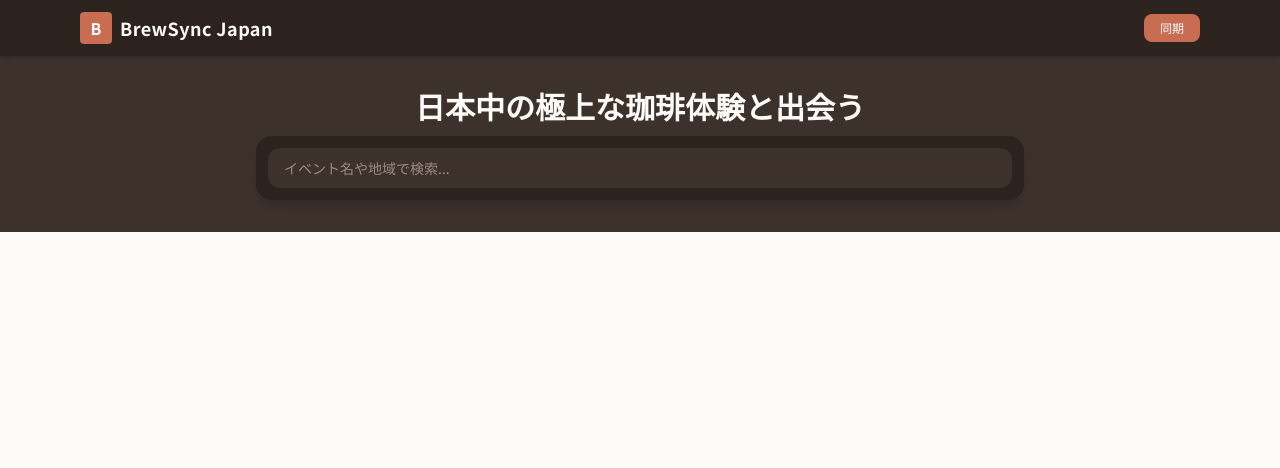
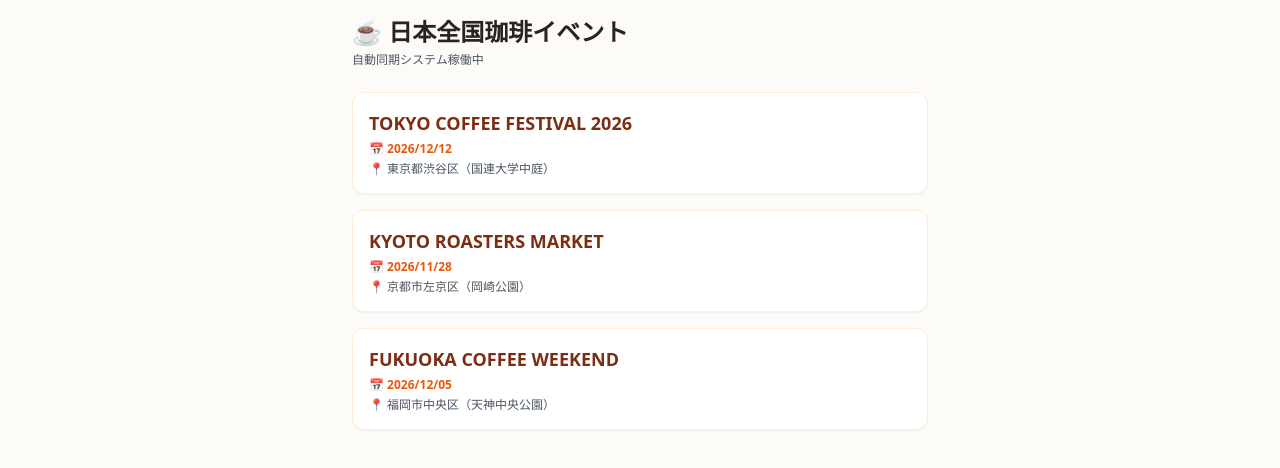
Before and after one commit to KanaR-Coffee/Japanese-Coffee-Events., a plain HTML site: page index.html in a window 1280 px wide. Drawn offline with nearby package versions, Linux system fonts and the light colour scheme.

Commit message:
index.html の更新11

```diff
--- a/index.html
+++ b/index.html
@@ -3,30 +3,36 @@
 <head>
     <meta charset="UTF-8">
     <meta name="viewport" content="width=device-width, initial-scale=1.0">
-    <title>BrewSync Japan | 日本全国珈琲イベント一覧</title>
+    <title>BrewSync Japan</title>
     <script src="https://cdn.tailwindcss.com"></script>
-    <link href="https://fonts.googleapis.com/css2?family=Noto+Sans+JP:wght@400;500;700&display=swap" rel="stylesheet">
-    <style>body { font-family: 'Noto Sans JP', sans-serif; background-color: #FDFBF7; color: #2C221E; }</style>
 </head>
-<body class="min-h-screen flex flex-col bg-[#FDFBF7] text-[#2C221E]">
-    <header class="bg-[#2C221E] text-[#FDFBF7] sticky top-0 z-50 shadow-md">
-        <div class="max-w-6xl mx-auto px-4 py-3 flex items-center justify-between">
-            <div class="flex items-center space-x-2">
-                <div class="w-8 h-8 rounded bg-[#C86D51] flex items-center justify-center font-bold text-white">B</div>
-                <span class="font-bold text-lg tracking-wide">BrewSync Japan</span>
-            </div>
-            <button onclick="triggerSync()" class="bg-[#C86D51] text-white px-4 py-1.5 rounded-lg text-xs font-medium cursor-pointer">同期</button>
-        </div>
+<body class="bg-[#FDFBF7] text-[#2C221E] p-4">
+    <header class="max-w-xl mx-auto mb-6">
+        <h1 class="text-2xl font-bold">☕ 日本全国珈琲イベント</h1>
+        <p class="text-xs text-gray-600 mt-1">自動同期システム稼働中</p>
     </header>
 
-    <section class="bg-[#3D312C] text-[#FDFBF7] py-8 px-4 text-center">
-        <div class="max-w-3xl mx-auto space-y-3">
-            <h1 class="text-2xl md:text-3xl font-bold">日本中の極上な珈琲体験と出会う</h1>
-            <div class="bg-[#2C221E] p-3 rounded-2xl shadow-lg mt-4">
-                <input type="text" id="search-input" placeholder="イベント名や地域で検索..." oninput="renderEvents()"
-                    class="w-full bg-[#3D312C] text-white placeholder-[#9C8A82] text-sm px-4 py-2.5 rounded-xl focus:outline-none">
-            </div>
-        </div>
-    </section>
+    <main id="event-list" class="max-w-xl mx-auto space-y-4">
+        <!-- ここにイベントが表示されます -->
+    </main>
 
-    <main class="max-w-6xl mx-auto px-4 py-6 flex-1 w-full">
+    <script>
+        const events = [
+            { title: "TOKYO COFFEE FESTIVAL 2026", date: "2026/12/12", place: "東京都渋谷区（国連大学中庭）" },
+            { title: "KYOTO ROASTERS MARKET", date: "2026/11/28", place: "京都市左京区（岡崎公園）" },
+            { title: "FUKUOKA COFFEE WEEKEND", date: "2026/12/05", place: "福岡市中央区（天神中央公園）" }
+        ];
+
+        const list = document.getElementById('event-list');
+        events.forEach(ev => {
+            list.innerHTML += `
+                <div class="bg-white p-4 rounded-xl shadow-sm border border-orange-100">
+                    <h2 class="font-bold text-lg text-orange-900">${ev.title}</h2>
+                    <p class="text-xs text-orange-600 font-semibold mt-1">📅 ${ev.date}</p>
+                    <p class="text-xs text-gray-600 mt-1">📍 ${ev.place}</p>
+                </div>
+            `;
+        });
+    </script>
+</body>
+</html>
```
